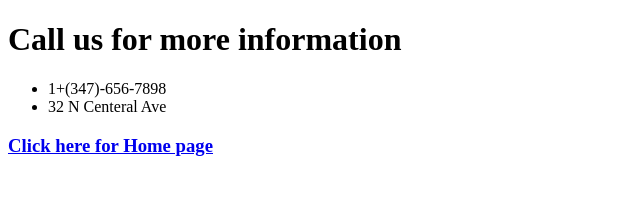
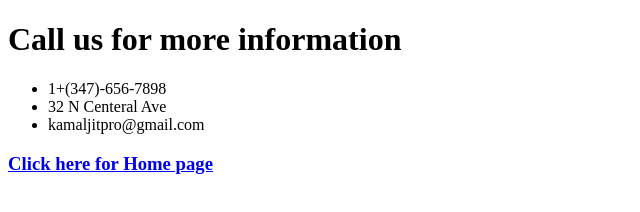
Before and after one commit to ksites/THEODIN, a plain HTML site: page contact.html in a window 1280 px wide. Shown: the whole page, without its empty margins (0-640 px from the left). Drawn offline with Linux system fonts and the light colour scheme.

Commit message:
Added email in contact us list

```diff
--- a/contact.html
+++ b/contact.html
@@ -11,6 +11,7 @@
     <ul>
       <li>1+(347)-656-7898</li>
       <li>32 N Centeral Ave</li>
+      <li>kamaljitpro@gmail.com</li>
     </ul>
     <h3>
     <a href="index.html">Click here for Home page</a>
```
